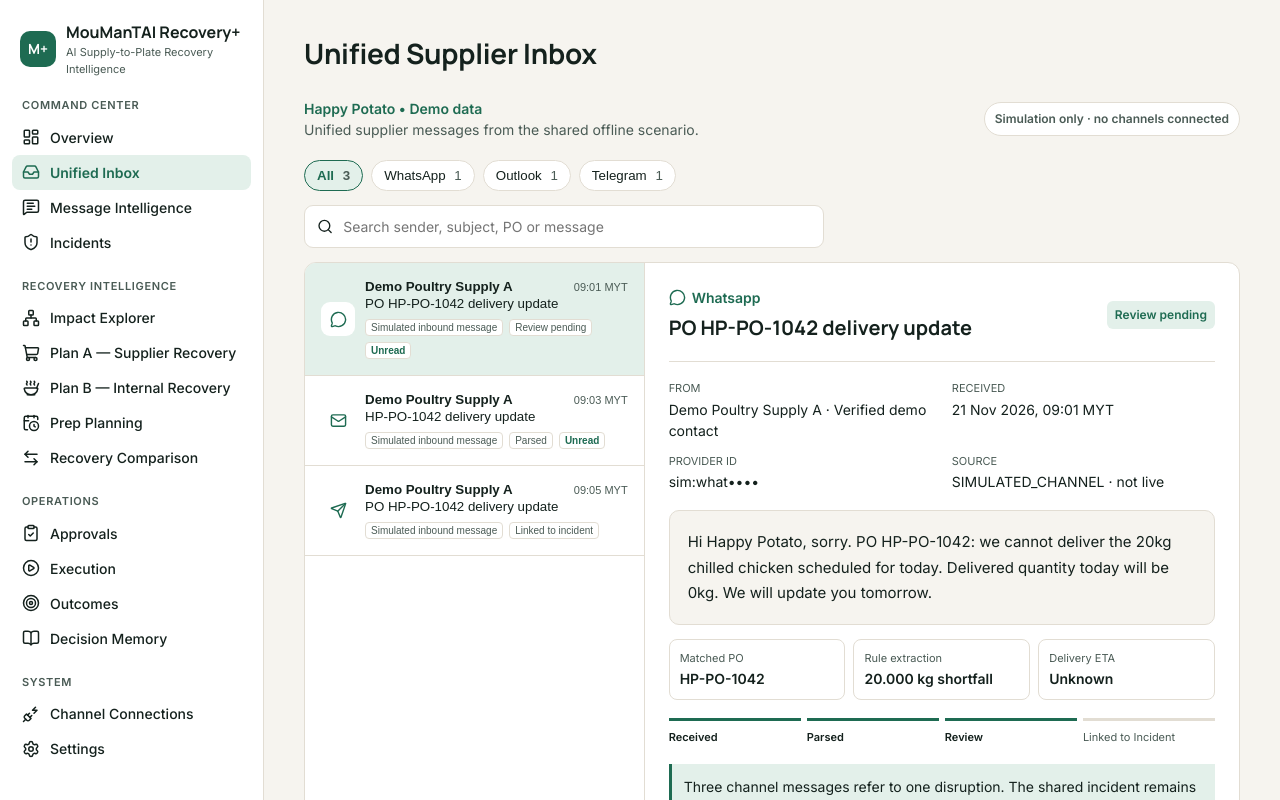
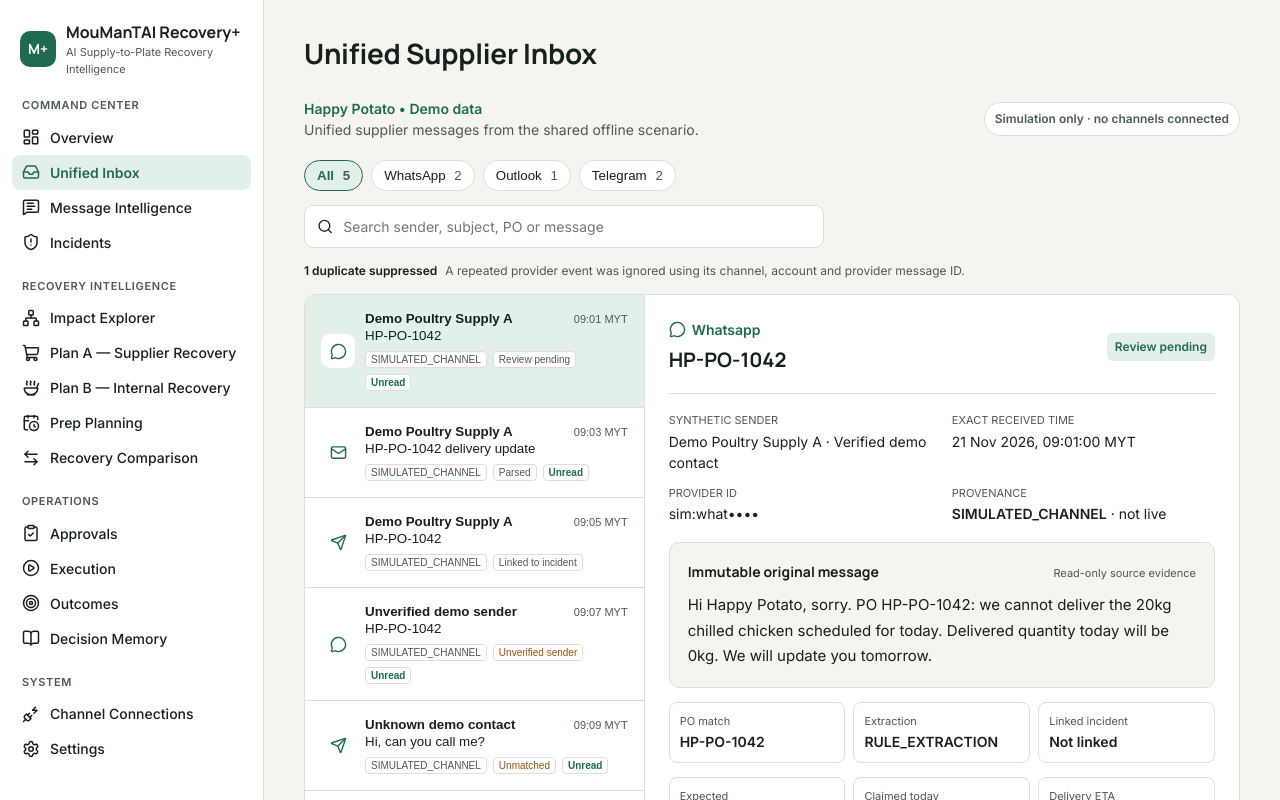
Before and after one commit to jiahui-1101/MouManTAI_SUC, a React (Vite) app in the folder frontend/: page /inbox in a window 1280 px wide. Shown: the top 800 px of the page. Built offline with nearby package versions, Linux system fonts and the light colour scheme.

Commit message:
feat: complete supplier inbox states

```diff
--- a/frontend/src/features/messaging/inboxStore.ts
+++ b/frontend/src/features/messaging/inboxStore.ts
@@ -2,28 +2,31 @@ import { useSyncExternalStore } from "react";
 import { CANONICAL_MESSAGE } from "./mockMessageRegistry";
 
 export type InboxChannel = "WHATSAPP" | "OUTLOOK" | "TELEGRAM";
-export type InboxStage = "PARSED" | "REVIEW_PENDING" | "LINKED";
+export type InboxStage = "PARSED" | "REVIEW_PENDING" | "LINKED" | "UNMATCHED" | "UNVERIFIED";
 
 export interface InboxMessage {
-  id: "HP-MSG-WA-001" | "HP-MSG-OL-001" | "HP-MSG-TG-001";
+  id: "HP-MSG-WA-001" | "HP-MSG-OL-001" | "HP-MSG-TG-001" | "HP-MSG-UNKNOWN" | "HP-MSG-SPOOF";
   channel: InboxChannel;
   provenance: "SIMULATED_CHANNEL";
   channelAccountId: string;
   providerMessageId: string;
-  senderDisplay: "Demo Poultry Supply A";
-  senderRegistryId: "HP-SUP-001";
+  senderDisplay: string;
+  senderRegistryId: "HP-SUP-001" | null;
   receivedAtIso: string;
-  subject?: "HP-PO-1042 delivery update";
-  rawText: typeof CANONICAL_MESSAGE;
-  verification: "VERIFIED_DEMO_CONTACT";
+  subject?: string;
+  rawText: string;
+  verification: "VERIFIED_DEMO_CONTACT" | "UNVERIFIED_SENDER";
   stage: InboxStage;
   read: boolean;
+  poId: "HP-PO-1042" | null;
+  extraction: "RULE_EXTRACTION" | "UNRESOLVED";
   linkedIncidentId?: "HP-INC-001";
 }
 
 export interface InboxState {
   messages: readonly InboxMessage[];
   selectedId: InboxMessage["id"];
+  suppressedDuplicateCount: number;
 }
 
 const base = {
@@ -32,15 +35,20 @@ const base = {
   senderRegistryId: "HP-SUP-001",
   rawText: CANONICAL_MESSAGE,
   verification: "VERIFIED_DEMO_CONTACT",
+  poId: "HP-PO-1042",
+  extraction: "RULE_EXTRACTION",
 } as const;
 
 export const SHARED_MOCK_INBOX: readonly InboxMessage[] = [
   { ...base, id: "HP-MSG-WA-001", channel: "WHATSAPP", channelAccountId: "demo-whatsapp", providerMessageId: "sim:whatsapp:001", receivedAtIso: "2026-11-21T09:01:00+08:00", stage: "REVIEW_PENDING", read: false },
   { ...base, id: "HP-MSG-OL-001", channel: "OUTLOOK", channelAccountId: "demo-outlook", providerMessageId: "sim:outlook:001", receivedAtIso: "2026-11-21T09:03:00+08:00", subject: "HP-PO-1042 delivery update", stage: "PARSED", read: false },
   { ...base, id: "HP-MSG-TG-001", channel: "TELEGRAM", channelAccountId: "demo-telegram", providerMessageId: "sim:telegram:001", receivedAtIso: "2026-11-21T09:05:00+08:00", stage: "LINKED", read: true, linkedIncidentId: "HP-INC-001" },
+  { ...base, id: "HP-MSG-SPOOF", channel: "WHATSAPP", channelAccountId: "demo-whatsapp", providerMessageId: "sim:whatsapp:spoof", senderDisplay: "Unverified demo sender", senderRegistryId: null, receivedAtIso: "2026-11-21T09:07:00+08:00", verification: "UNVERIFIED_SENDER", stage: "UNVERIFIED", read: false },
+  { ...base, id: "HP-MSG-UNKNOWN", channel: "TELEGRAM", channelAccountId: "demo-telegram", providerMessageId: "sim:telegram:unknown", senderDisplay: "Unknown demo contact", senderRegistryId: null, receivedAtIso: "2026-11-21T09:09:00+08:00", rawText: "Hi, can you call me?", verification: "UNVERIFIED_SENDER", poId: null, extraction: "UNRESOLVED", stage: "UNMATCHED", read: false },
 ] as const;
 
-let state: InboxState = { messages: SHARED_MOCK_INBOX, selectedId: "HP-MSG-WA-001" };
+const initialState = (): InboxState => ({ messages: SHARED_MOCK_INBOX, selectedId: "HP-MSG-WA-001", suppressedDuplicateCount: 1 });
+let state: InboxState = initialState();
 const listeners = new Set<() => void>();
 
 function emit() { listeners.forEach((listener) => listener()); }
@@ -49,10 +57,10 @@ function subscribe(listener: () => void) { listeners.add(listener); return () =>
 export const inboxStore = {
   getSnapshot: () => state,
   select(id: InboxMessage["id"]) {
-    state = { selectedId: id, messages: state.messages.map((message) => message.id === id ? { ...message, read: true } : message) };
+    state = { ...state, selectedId: id, messages: state.messages.map((message) => message.id === id ? { ...message, read: true } : message) };
     emit();
   },
-  reset() { state = { messages: SHARED_MOCK_INBOX, selectedId: "HP-MSG-WA-001" }; emit(); },
+  reset() { state = initialState(); emit(); },
 };
 
 export function useInboxState() {
--- a/frontend/src/pages/Inbox/InboxPage.tsx
+++ b/frontend/src/pages/Inbox/InboxPage.tsx
@@ -1,5 +1,6 @@
 import { useMemo, useState } from "react";
 import { Mail, MessageCircle, Search, Send } from "lucide-react";
+import { Link } from "react-router-dom";
 import { PageContainer } from "../../components/layout/PageContainer";
 import { titleFor } from "../../constants/navigation";
 import { type InboxChannel, type InboxMessage, inboxStore, useInboxState } from "../../features/messaging/inboxStore";
@@ -17,16 +18,20 @@ function ChannelIcon({ channel }: { channel: InboxChannel }) {
 }
 
 function stageLabel(stage: InboxMessage["stage"]) {
-  return stage === "LINKED" ? "Linked to incident" : stage === "REVIEW_PENDING" ? "Review pending" : "Parsed";
+  const labels: Record<InboxMessage["stage"], string> = { LINKED: "Linked to incident", REVIEW_PENDING: "Review pending", PARSED: "Parsed", UNMATCHED: "Unmatched", UNVERIFIED: "Unverified sender" };
+  return labels[stage];
 }
 
+function channelLabel(channel: InboxChannel) { return channel === "OUTLOOK" ? "Outlook" : channel[0] + channel.slice(1).toLowerCase(); }
+function exactTime(iso: string) { return new Intl.DateTimeFormat("en-GB", { dateStyle: "medium", timeStyle: "medium", timeZone: "Asia/Singapore" }).format(new Date(iso)) + " MYT"; }
+
 export function InboxPage() {
-  const { messages, selectedId } = useInboxState();
+  const { messages, selectedId, suppressedDuplicateCount } = useInboxState();
   const [filter, setFilter] = useState<Filter>("ALL");
   const [query, setQuery] = useState("");
   const visible = useMemo(() => messages.filter((message) => {
     const matchesChannel = filter === "ALL" || message.channel === filter;
-    const haystack = `${message.senderDisplay} ${message.subject ?? ""} HP-PO-1042 ${message.rawText}`.toLowerCase();
+    const haystack = `${message.senderDisplay} ${message.subject ?? ""} ${message.poId ?? ""} ${message.rawText}`.toLowerCase();
     return matchesChannel && haystack.includes(query.trim().toLowerCase());
   }), [filter, messages, query]);
   const selected = messages.find((message) => message.id === selectedId) ?? messages[0]!;
@@ -40,20 +45,25 @@ export function InboxPage() {
       {filters.map(({ value, label }) => <button key={value} type="button" className={filter === value ? "is-active" : ""} aria-pressed={filter === value} onClick={() => setFilter(value)}>{label} <span>{value === "ALL" ? messages.length : messages.filter((item) => item.channel === value).length}</span></button>)}
     </div>
     <label className="inbox__search"><Search aria-hidden="true" size={17} /><span className="sr-only">Search messages</span><input value={query} onChange={(event) => setQuery(event.target.value)} placeholder="Search sender, subject, PO or message" /></label>
+    <div className="inbox__notice" role="status"><strong>{suppressedDuplicateCount} duplicate suppressed</strong><span>A repeated provider event was ignored using its channel, account and provider message ID.</span></div>
     <div className="inbox__workspace">
       <section className="inbox__list" aria-label="Messages">
         {visible.length === 0 ? <div className="inbox__empty"><strong>No messages found</strong><span>Try another channel or search term.</span></div> : visible.map((message) => <button type="button" key={message.id} className={`message-card ${selected.id === message.id ? "is-selected" : ""}`} onClick={() => inboxStore.select(message.id)} aria-pressed={selected.id === message.id}>
           <span className="message-card__icon"><ChannelIcon channel={message.channel} /></span>
-          <span className="message-card__content"><span className="message-card__top"><strong>{message.senderDisplay}</strong><time dateTime={message.receivedAtIso}>{message.receivedAtIso.slice(11, 16)} MYT</time></span><span>{message.subject ?? "PO HP-PO-1042 delivery update"}</span><span className="message-card__meta"><span>Simulated inbound message</span><span>{stageLabel(message.stage)}</span>{!message.read && <span className="message-card__unread">Unread</span>}</span></span>
+          <span className="message-card__content"><span className="message-card__top"><strong>{message.senderDisplay}</strong><time dateTime={message.receivedAtIso}>{message.receivedAtIso.slice(11, 16)} MYT</time></span><span>{message.subject ?? message.poId ?? message.rawText}</span><span className="message-card__meta"><span>SIMULATED_CHANNEL</span><span className={`status-${message.stage.toLowerCase()}`}>{stageLabel(message.stage)}</span>{!message.read && <span className="message-card__unread">Unread</span>}</span></span>
         </button>)}
       </section>
       <article className="message-detail" aria-label="Selected message">
-        <header><div><span className="message-detail__channel"><ChannelIcon channel={selected.channel} /> {selected.channel === "OUTLOOK" ? "Outlook" : selected.channel[0] + selected.channel.slice(1).toLowerCase()}</span><h2>{selected.subject ?? "PO HP-PO-1042 delivery update"}</h2></div><span className="message-detail__status">{stageLabel(selected.stage)}</span></header>
-        <dl className="message-detail__facts"><div><dt>From</dt><dd>{selected.senderDisplay} · Verified demo contact</dd></div><div><dt>Received</dt><dd><time dateTime={selected.receivedAtIso}>21 Nov 2026, {selected.receivedAtIso.slice(11, 16)} MYT</time></dd></div><div><dt>Provider ID</dt><dd>{selected.providerMessageId.replace(/(.{8}).+/, "$1••••")}</dd></div><div><dt>Source</dt><dd>SIMULATED_CHANNEL · not live</dd></div></dl>
-        <div className="message-detail__body"><p>{selected.rawText}</p></div>
-        <div className="message-detail__extraction"><div><span>Matched PO</span><strong>HP-PO-1042</strong></div><div><span>Rule extraction</span><strong>20.000 kg shortfall</strong></div><div><span>Delivery ETA</span><strong>Unknown</strong></div></div>
+        <header><div><span className="message-detail__channel"><ChannelIcon channel={selected.channel} /> {channelLabel(selected.channel)}</span><h2>{selected.subject ?? selected.poId ?? "Unmatched supplier message"}</h2></div><span className={`message-detail__status status-${selected.stage.toLowerCase()}`}>{stageLabel(selected.stage)}</span></header>
+        <dl className="message-detail__facts"><div><dt>Synthetic sender</dt><dd>{selected.senderDisplay} · {selected.verification === "VERIFIED_DEMO_CONTACT" ? "Verified demo contact" : "Unverified sender"}</dd></div><div><dt>Exact received time</dt><dd><time dateTime={selected.receivedAtIso}>{exactTime(selected.receivedAtIso)}</time></dd></div><div><dt>Provider ID</dt><dd>{selected.providerMessageId.replace(/(.{8}).+/, "$1••••")}</dd></div><div><dt>Provenance</dt><dd><strong>SIMULATED_CHANNEL</strong> · not live</dd></div></dl>
+        <section className="message-detail__original" aria-labelledby="original-message-heading"><div><h3 id="original-message-heading">Immutable original message</h3><span>Read-only source evidence</span></div><p>{selected.rawText}</p></section>
+        <div className="message-detail__extraction"><div><span>PO match</span><strong>{selected.poId ?? "No matched PO"}</strong></div><div><span>Extraction</span><strong>{selected.extraction}</strong></div><div><span>Linked incident</span><strong>{selected.linkedIncidentId ?? "Not linked"}</strong></div></div>
+        {selected.poId && <div className="message-detail__extraction"><div><span>Expected</span><strong>20.000 kg</strong></div><div><span>Claimed today</span><strong>0.000 kg</strong></div><div><span>Delivery ETA</span><strong>Unknown</strong></div></div>}
         <ol className="message-detail__timeline" aria-label="Processing timeline"><li className="is-done">Received</li><li className="is-done">Parsed</li><li className={selected.stage !== "PARSED" ? "is-done" : ""}>Review</li><li className={selected.stage === "LINKED" ? "is-done" : ""}>Linked to Incident</li></ol>
-        <p className="message-detail__correlation">Three channel messages refer to one disruption. The shared incident remains <strong>HP-INC-001</strong>; the 20 kg PO shortfall is not multiplied.</p>
+        {selected.verification === "UNVERIFIED_SENDER" && <p className="message-detail__warning"><strong>Human review required.</strong> This synthetic sender is not allowlisted, so no verified incident or deficit can be published.</p>}
+        {selected.extraction === "UNRESOLVED" && <p className="message-detail__warning"><strong>Unmatched message.</strong> No PO or disruption was inferred from the original text.</p>}
+        <p className="message-detail__correlation">Canonical channel messages refer to one disruption. The shared incident remains <strong>HP-INC-001</strong>; the 20 kg PO shortfall is not multiplied.</p>
+        <Link className="message-detail__action" to={`/message-intelligence?message=${selected.id}`}>Open in Message Intelligence</Link>
       </article>
     </div>
   </PageContainer>;
--- a/frontend/src/styles/global.css
+++ b/frontend/src/styles/global.css
@@ -99,6 +99,8 @@ ul { padding: 0; list-style: none; }
 .inbox__search { max-width: 520px; gap: 8px; margin: 14px 0; padding: 9px 12px; background: var(--surface); border: 1px solid var(--line); border-radius: 9px; }
 .inbox__search:focus-within { outline: 2px solid var(--brand); outline-offset: 1px; }
 .inbox__search input { width: 100%; border: 0; outline: 0; color: var(--ink); background: transparent; font: inherit; }
+.inbox__notice { display: flex; gap: 8px; margin: 0 0 14px; color: var(--ink-2); font-size: 12px; }
+.inbox__notice strong { color: var(--ink); }
 .inbox__workspace { display: grid; grid-template-columns: minmax(300px, .8fr) minmax(420px, 1.4fr); min-height: 560px; border: 1px solid var(--line); border-radius: 12px; overflow: hidden; background: var(--surface); }
 .inbox__list { border-right: 1px solid var(--line); }
 .message-card { width: 100%; gap: 10px; padding: 16px; border: 0; border-bottom: 1px solid var(--line); background: transparent; color: var(--ink); text-align: left; cursor: pointer; }
@@ -122,7 +124,11 @@ ul { padding: 0; list-style: none; }
 .message-detail__facts div { min-width: 0; }
 .message-detail__facts dt { color: var(--ink-2); font-size: 11px; text-transform: uppercase; }
 .message-detail__facts dd { overflow-wrap: anywhere; margin: 2px 0 0; }
-.message-detail__body { padding: 18px; border: 1px solid var(--line); border-radius: 10px; background: var(--paper); font-size: 15px; line-height: 1.7; }
+.message-detail__original { padding: 18px; border: 1px solid var(--line); border-radius: 10px; background: var(--paper); }
+.message-detail__original > div { display: flex; align-items: baseline; justify-content: space-between; gap: 12px; margin-bottom: 10px; }
+.message-detail__original h3 { margin: 0; font-family: var(--font-heading); font-size: 14px; }
+.message-detail__original span { color: var(--ink-2); font-size: 11px; }
+.message-detail__original p { font-size: 15px; line-height: 1.7; }
 .message-detail__extraction { display: grid; grid-template-columns: repeat(3, 1fr); gap: 8px; margin-top: 14px; }
 .message-detail__extraction div { display: grid; gap: 2px; padding: 10px; border: 1px solid var(--line); border-radius: 8px; }
 .message-detail__extraction span { color: var(--ink-2); font-size: 11px; }
@@ -130,6 +136,10 @@ ul { padding: 0; list-style: none; }
 .message-detail__timeline li { padding-top: 8px; border-top: 3px solid var(--line); color: var(--ink-2); }
 .message-detail__timeline li.is-done { border-color: var(--brand); color: var(--ink); font-weight: 700; }
 .message-detail__correlation { padding: 12px; border-left: 3px solid var(--brand); background: var(--brand-soft); }
+.message-detail__warning { margin-bottom: 12px; padding: 12px; border-left: 3px solid #b36b1e; background: #fff4df; color: #69400f; }
+.message-detail__action { display: inline-block; margin-top: 16px; padding: 9px 13px; border-radius: 8px; background: var(--brand); color: var(--surface); font-weight: 700; text-decoration: none; }
+.message-detail__action:focus-visible { outline: 2px solid var(--brand); outline-offset: 2px; }
+.status-unmatched, .status-unverified { color: #9a4f12; }
 
 /* Tablet: collapse the sidebar to an icon rail */
 @media (max-width: 1023px) {
@@ -143,6 +153,7 @@ ul { padding: 0; list-style: none; }
   .shell__main { padding: 24px; }
   .inbox__workspace { grid-template-columns: 1fr; }
   .inbox__list { border-right: 0; border-bottom: 1px solid var(--line); }
+  .inbox__workspace { min-height: 0; }
 }
 
 @media (max-width: 640px) {
@@ -150,4 +161,9 @@ ul { padding: 0; list-style: none; }
   .inbox__intro { align-items: flex-start; flex-direction: column; }
   .message-detail { padding: 16px; }
   .message-detail__facts, .message-detail__extraction { grid-template-columns: 1fr; }
+  .inbox__notice, .message-detail__original > div { align-items: flex-start; flex-direction: column; }
 }
+
+@media (prefers-color-scheme: dark) {
+  .message-detail__warning { background: #352818; color: #f0c58d; }
+}
```
